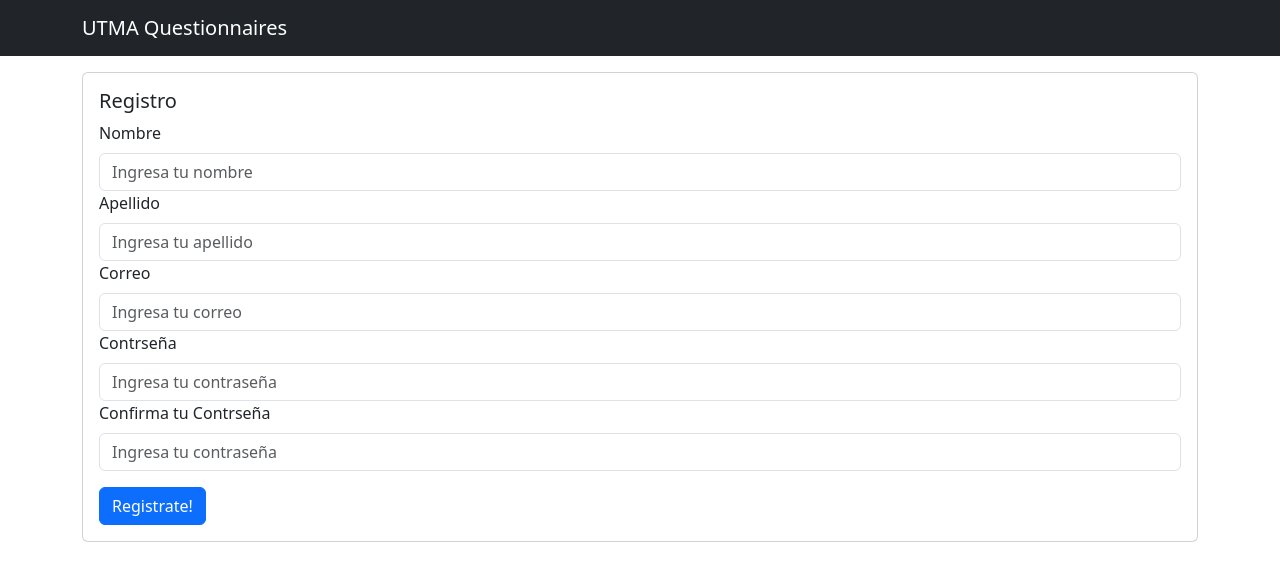
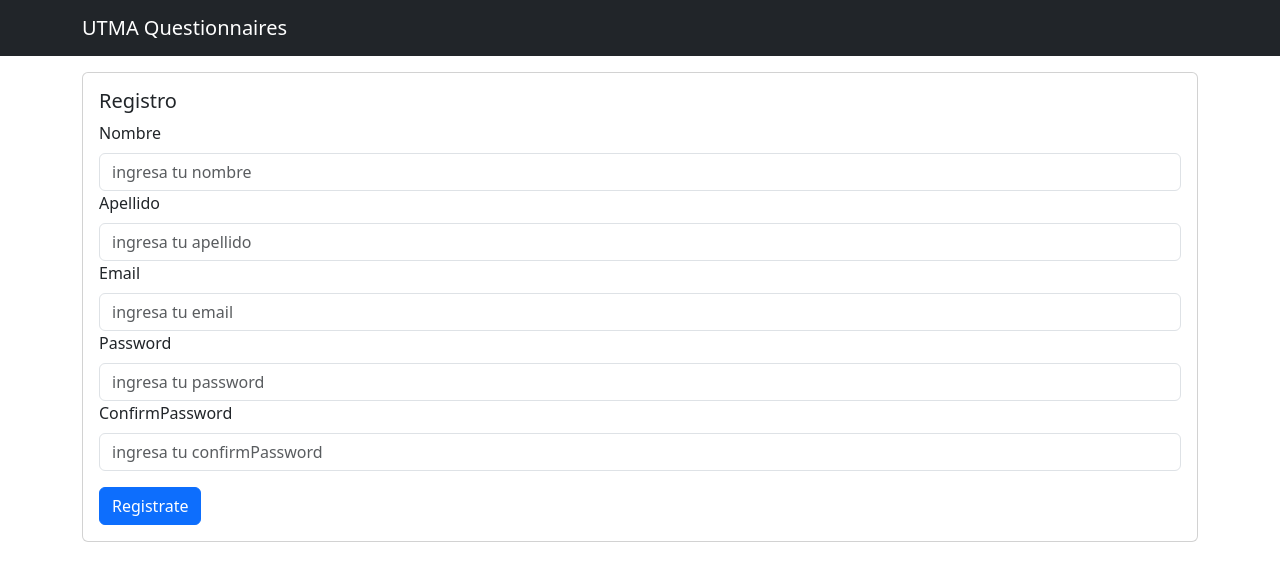
Before and after one commit to FernandaAguirre17/cuestionarios, a React (Create React App) app: page /registrarse in a window 1280 px wide. Shown: the top 580 px of the page. Built offline with nearby package versions, Linux system fonts and the light colour scheme.

Commit message:
Validaciones

```diff
--- a/package.json
+++ b/package.json
@@ -3,7 +3,7 @@
   "version": "0.1.0",
   "private": true,
   "dependencies": {
-    "@babel/plugin-proposal-private-property-in-object":"~7.21.11",
+    "@babel/plugin-proposal-private-property-in-object": "~7.21.11",
     "@testing-library/jest-dom": "^5.17.0",
     "@testing-library/react": "^13.4.0",
     "@testing-library/user-event": "^13.5.0",
--- a/src/Forms.js
+++ b/src/Forms.js
@@ -17,22 +17,42 @@ const Forms = () => {
 
   // OnChange del título
   const onChangeTitle = (e) => {
+    const vContenido = /^[a-zA-Z0-9\s]+$/;
+    const newTitle = e.target.value.trim();
+
+    if (newTitle === ""){
+      alert("No permite vacio")
+      return;
+    } else if (!vContenido.test(newTitle)){
+      alert("Solo permite numeros y letras")
+      return;
+    }
     setQuestionnarie({
       ...questionnarie,
-      title: e.target.value
+      title: newTitle
     });
   };
 
   // OnChange de descripción
   const onChangeDescription = (e) => {
+    const newDescription = e.target.value.trim();
+    if (newDescription === ""){
+      alert("No puede estar vacio")
+      return;
+    }
     setQuestionnarie({
       ...questionnarie,
-      description: e.target.value
+      description: newDescription
     });
   };
 
   // OnChange de preguntas
   const onChangeQuestion = (e, index) => {
+    const newQuestion = e.target.value.trim();
+    if (newQuestion === ""){
+      alert("No puede estar vacio")
+      return;
+    }
     const updatedQuestions = [...questionnarie.questions];
     updatedQuestions[index] = {
       ...updatedQuestions[index],
@@ -49,6 +69,16 @@ const Forms = () => {
 
   // OnChange de Opciones
   const onChangeOption = (e, questionIndex, optionIndex) => {
+    const vContenido = /^[a-zA-Z0-9\s]+$/;
+    const newOption = e.target.value.trim();
+
+    if (newOption === ""){
+      alert("No permite vacio")
+      return;
+    } else if (!vContenido.test(newOption)){
+      alert("Solo permite numeros y letras")
+      return;
+    }
     const updatedQuestions = [...questionnarie.questions];
     const questionToUpdate = updatedQuestions[questionIndex];
     const updatedOptions = [...questionToUpdate.options];
--- a/src/Login.js
+++ b/src/Login.js
@@ -12,7 +12,25 @@ export const Login = () => {
         nData[e.target.name] = e.target.value;
         setData(nData);
         console.log(nData)
+
+
+
+        if (e.target.name === 'email') {
+            const vCharacter = /.com/
+            const newEmail = e.target.value;
+            const vEmail = /^[^\s@]+@[^\s@]+\.[^\s@]+$/
+            if (vCharacter.test(newEmail)) {
+                if (!vEmail.test(newEmail)) {
+                    alert("El email ingresado no es correcto")
+                    return;
+                }
+            }
+        }
     };
+
+
+
+
 
     const onSubmit = () => {
         console.log(data)
@@ -27,12 +45,12 @@ export const Login = () => {
                         <Form>
                             <Form.Group>
                                 <Form.Label>Correo</Form.Label>
-                                <Form.Control onChange={onChangeLogin} name="email" type="email" placeholder="Ingresa tu correo"/>
+                                <Form.Control onChange={onChangeLogin} name="email" type="email" placeholder="Ingresa tu correo" />
                             </Form.Group>
 
                             <Form.Group>
                                 <Form.Label>Contrseña</Form.Label>
-                                <Form.Control onChange={onChangeLogin} name="password" type="password" placeholder="Ingresa tu contraseña"/>
+                                <Form.Control onChange={onChangeLogin} name="password" type="password" placeholder="Ingresa tu contraseña" />
                             </Form.Group>
 
                             <Button href='/home' onClick={() => onSubmit()} type='submit' className='mt-3 d-flex justify-content-center'>Entrar</Button>
--- a/src/Usuarios.js
+++ b/src/Usuarios.js
@@ -1,23 +1,99 @@
-import React from 'react';
-import { useState } from "react";
-import { Card, Container, Form, Button } from 'react-bootstrap';
-import { SimpleNavegador } from './Components/SImpleNavigator';
+import React from 'react'
+import { useState } from 'react'
+import { Card, Container, Form, Button } from 'react-bootstrap'
+import { SimpleNavegador } from './Components/SImpleNavigator'
 
 export const Usuarios = () => {
+    const [data, setData] = useState({
+        name: '',
+        last_name: '',
+        email: '',
+        password: '',
+        confirmPassword: '',
+    })
+const [errors,setErrors] = useState({});
 
-    const [data, setData] = useState({});
+    const validate = (name, value) => {
+        const newErrors = { ...errors };
 
-    const onChangeRegistrer = (e) => {
-        e.preventDefault();
-        const nData = data;
-        nData[e.target.name] = e.target.value;
-        setData(nData);
-        console.log(nData)
+        const vContenido = /^[a-zA-Z\s]+$/;
+        const vContenidoEmail = /^[^\s@]+@[^\s@]+\.[^\s@]+$/;
+
+        if (name === 'name') {
+            if (value.trim() === "") {
+                newErrors.name = "El nombre no puede estar vacio"
+            } else if (!vContenido.test(value.trim())) {
+                newErrors.name = "El nombre solo puede contener letras"
+            } else {
+                delete newErrors.name
+            }
+        } else if (name === 'last_name') {
+            if (value.trim() === "") {
+                newErrors.last_name = "El apellido no puede estar vacio"
+            } else if (!vContenido.test(value.trim())) {
+                newErrors.last_name = "El apellido solo puede contener letras"
+            } else {
+                delete newErrors.last_name
+            }
+        } else if (name === 'email') {
+            if (value.trim() === "") {
+                newErrors.email = "El email no puede estar vacio"
+            } else if (!vContenidoEmail.test(value.trim())) {
+                newErrors.email = "El email no es valido"
+            } else {
+                delete newErrors.email
+            }
+        } else if (name === 'password') {
+            if (value.trim() === "") {
+                newErrors.password = "El password no puede estar vacio"
+            } else if (value.trim().length < 8) {
+                newErrors.password = "El password tiene que tener al menos 8 cracteres"
+            } else {
+                delete newErrors.password
+            }
+        } else if (name === 'confirmPassword') {
+            if (value.trim() === "") {
+                newErrors.confirmPassword = "El confirmPassword no puede estar vacio"
+            } else if (value.trim() !== data.password.trim()) {
+                newErrors.confirmPassword = "El confirmPassword no coincide con el password"
+            } else {
+                delete newErrors.confirmPassword
+            }
+        }
+
+        setErrors(newErrors);
     };
 
-    const onSubmit = () => {
-        console.log(data)
-    }
+    const onChangeRegister = (e) => {
+        const { name, value } = e.target;
+        validate(name, value);
+        setData({
+            ...data,
+            [name]: value
+        });
+    };
+
+    const onSubmit = (e) => {
+        e.preventDefault();
+        const formErrors = validateForm();
+        if (Object.keys(formErrors).length > 0) {
+            setErrors(formErrors);
+        } else {
+            console.log(data);
+            alert("Formulario enviado con exito")
+        }
+    };
+
+    const validateForm = () => {
+        const formErrors = {};
+        Object.keys(data).forEach(name => {
+            validate(name, data[name]);
+            if (errors[name]) {
+                formErrors[name] = errors[name];
+            }
+        });
+        return formErrors;
+    };
 
     return (
         <>
@@ -27,40 +103,42 @@ export const Usuarios = () => {
                     <Card.Body>
                         <Card.Title>Registro</Card.Title>
 
-                        <Form>
+                        <Form onSubmit={onSubmit} >
                             <Form.Group>
                                 <Form.Label>Nombre</Form.Label>
-                                <Form.Control onChange={onChangeRegistrer} name="name" placeholder='Ingresa tu nombre' />
+                                <Form.Control onChange={onChangeRegister} name='name' value={data.name} placeholder='ingresa tu nombre' />
+                                {errors.name && <p>{errors.name}</p>}
                             </Form.Group>
 
                             <Form.Group>
                                 <Form.Label>Apellido</Form.Label>
-                                <Form.Control onChange={onChangeRegistrer} name="last_name" placeholder="Ingresa tu apellido" />
+                                <Form.Control onChange={onChangeRegister} name='last_name' value={data.last_name} placeholder='ingresa tu apellido' />
+                                {errors.last_name && <p>{errors.last_name}</p>}
                             </Form.Group>
 
                             <Form.Group>
-                                <Form.Label>Correo</Form.Label>
-                                <Form.Control onChange={onChangeRegistrer} name="email" type="email" placeholder="Ingresa tu correo" />
+                                <Form.Label>Email</Form.Label>
+                                <Form.Control onChange={onChangeRegister} name='email' type='email' value={data.email} placeholder='ingresa tu email' />
+                                {errors.email && <p>{errors.email}</p>}
                             </Form.Group>
 
                             <Form.Group>
-                                <Form.Label>Contrseña</Form.Label>
-                                <Form.Control onChange={onChangeRegistrer} name="password" type="password" placeholder="Ingresa tu contraseña" />
+                                <Form.Label>Password</Form.Label>
+                                <Form.Control onChange={onChangeRegister} name='password' type='password' value={data.password} placeholder='ingresa tu password' />
+                                {errors.password && <p>{errors.password}</p>}
                             </Form.Group>
 
-                            {/* Falta la validacion para que tengan que ser exactamente iguales las contraseñas */}
-
                             <Form.Group>
-                                <Form.Label>Confirma tu Contrseña</Form.Label>
-                                <Form.Control onChange={onChangeRegistrer} name="password" type="password" placeholder="Ingresa tu contraseña" />
+                                <Form.Label>ConfirmPassword</Form.Label>
+                                <Form.Control onChange={onChangeRegister} name='confirmPassword' type='password' value={data.confirmPassword} placeholder='ingresa tu confirmPassword' />
+                                {errors.confirmPassword && <p>{errors.confirmPassword}</p>}
                             </Form.Group>
 
-                            <Button onClick={() => onSubmit()} className='mt-3'>Registrate!</Button>
-
+                            <Button type="submit" className='mt-3'>Registrate</Button>
                         </Form>
                     </Card.Body>
                 </Card>
             </Container>
         </>
-    );
-};
+    )
+}
```
